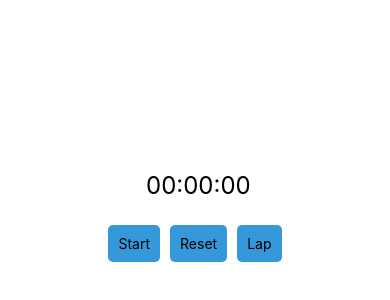
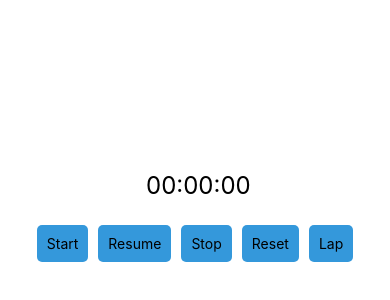
Before and after one commit to Shopify/eng-intern-assessment-react-native, a React Native app: screen / in a window 390 px wide. Shown: the part 24-324 px from the top of the page. Built offline with nearby package versions, Linux system fonts and the light colour scheme.

Commit message:
Final Push
Final Push

```diff
--- a/src/StopWatch.tsx
+++ b/src/StopWatch.tsx
@@ -26,8 +26,8 @@ export default function StopWatch() {
   const [isRunning, setIsRunning] = useState(false);
   const [lapTimes, setLapTimes] = useState<LapTime[]>([]);
   const [lapTime, setLapTime] = useState(0);
-  const [reset, setReset] = useState(false);
   const intervalRef = useRef<number | null>(null);
+  const [stop, setStop] = useState(false);
 
   const handleStartStop = () => {
     if (isRunning) {
@@ -42,6 +42,7 @@ export default function StopWatch() {
         const currentElapsedTime = Date.now() - startTime;
         setElapsedTime(currentElapsedTime);
       }, 100);
+      setStop(false);
     }
 
     // Toggle the running state
@@ -59,6 +60,7 @@ export default function StopWatch() {
     setIsRunning(false);
     setLapTimes([]);
     setLapTime(0);
+    setStop(false);
   };
 
   const handleLap = () => {
@@ -70,26 +72,48 @@ export default function StopWatch() {
     setLapTimes([...lapTimes, newLap]);
   }
 
+  const handleStop = () => {
+    // Stop the stopwatch if it's running
+    if (intervalRef.current !== null) {
+      clearInterval(intervalRef.current);
+    }
+    handleStartStop();
+    setStop(true);
+  }
+
 
   return (
     <View style={styles.container}>
-      <Text style={styles.time}> {formatTime(elapsedTime)}</Text>
+      <Text style={styles.time}> {stop ? null : formatTime(elapsedTime)}</Text>
       <View style={styles.buttonContainer}>
         {
-          elapsedTime === 0 && <StopWatchButtons
+          elapsedTime === 0 &&
+          <StopWatchButtons
             name="Start"
             onPress={handleStartStop}
           />
         }
         {
-          elapsedTime > 0 && <StopWatchButtons
-            name={isRunning ? 'Pause' : 'Resume'}
+          isRunning &&
+          <StopWatchButtons
+            name='Pause'
+            onPress={handleStartStop}
+          />
+        }
+        {
+          !isRunning &&
+          <StopWatchButtons
+            name='Resume'
             onPress={handleStartStop}
           />
         }
         <StopWatchButtons
-          name='Reset'
-          onPress={elapsedTime > 0 ? handleReset : handleStartStop}
+          name="Stop"
+          onPress={handleStop}
+        />
+        <StopWatchButtons
+          name="Reset"
+          onPress={handleReset}
         />
         <StopWatchButtons
           name="Lap"
@@ -100,7 +124,7 @@ export default function StopWatch() {
         <FlatList
           data={lapTimes}
           renderItem={({ item, index }) => {
-            return <View key={index} style={styles.row}>
+            return <View key={index} style={styles.row} testID="lap-list">
               <Text style={styles.cell}>Lap {item.lap}</Text>
               <Text style={styles.cell}>{formatTime(item.time)}</Text>
               {/* <Text style={styles.cell}>{formatTime(item.elapsedTime)}</Text> */}
```
Also changed, not shown: src/StopWatchButton.tsx (+0 -49 lines), 1 other file (tests, documents, lock files or other folders).
